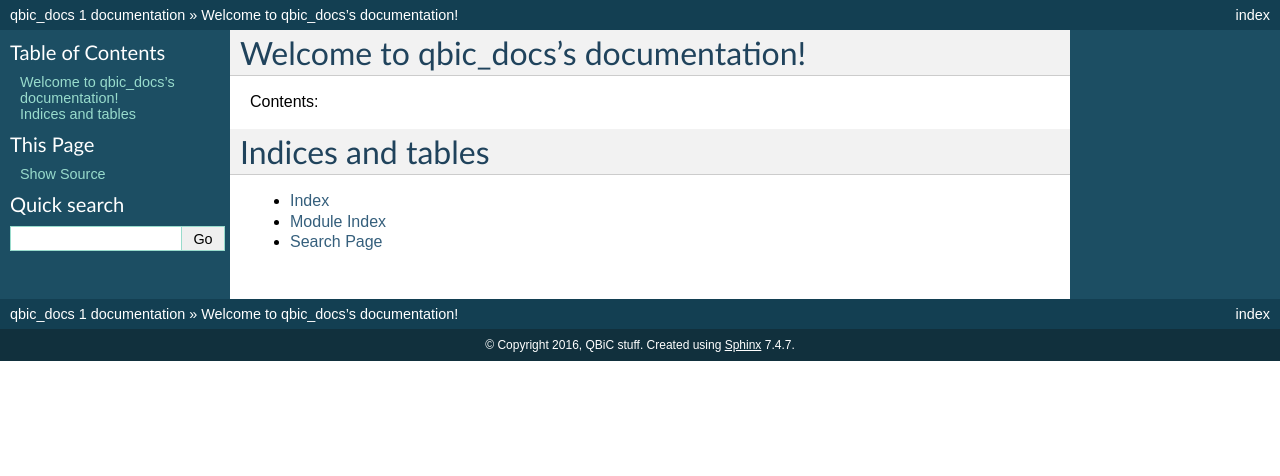
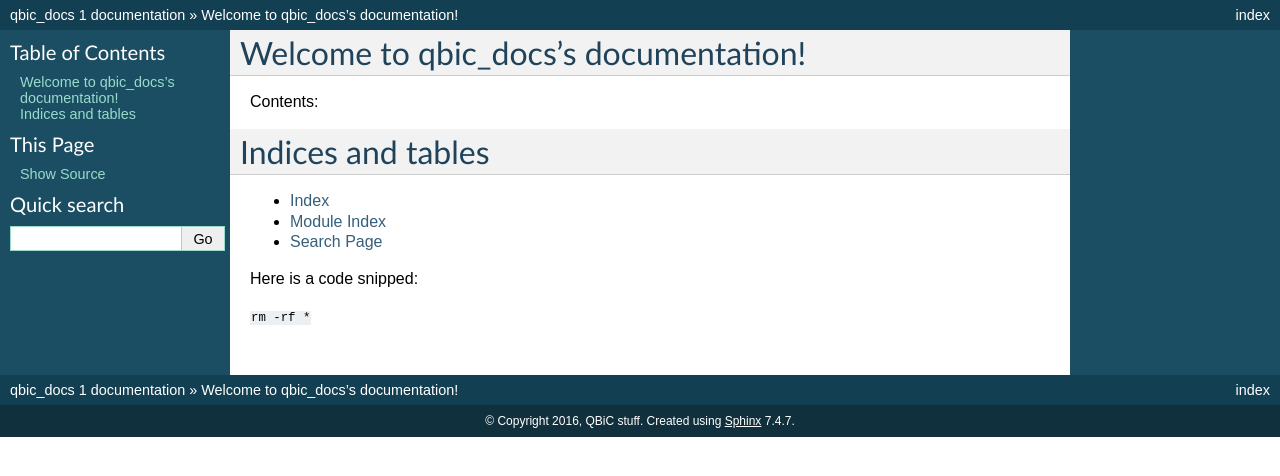
Before and after one commit to qbicsoftware/docs, a Sphinx documentation site: the page built from docs/source/index.rst, in a window 1280 px wide. Shown: the top 476 px of the page. Built offline with Sphinx 7.4.7, drawn with Linux system fonts in a browser that asks for light colours.

```diff
--- a/docs/source/index.rst
+++ b/docs/source/index.rst
@@ -19,3 +19,7 @@
 * :ref:`genindex`
 * :ref:`modindex`
 * :ref:`search`
+
+Here is a code snipped:
+
+``rm -rf *``
```
